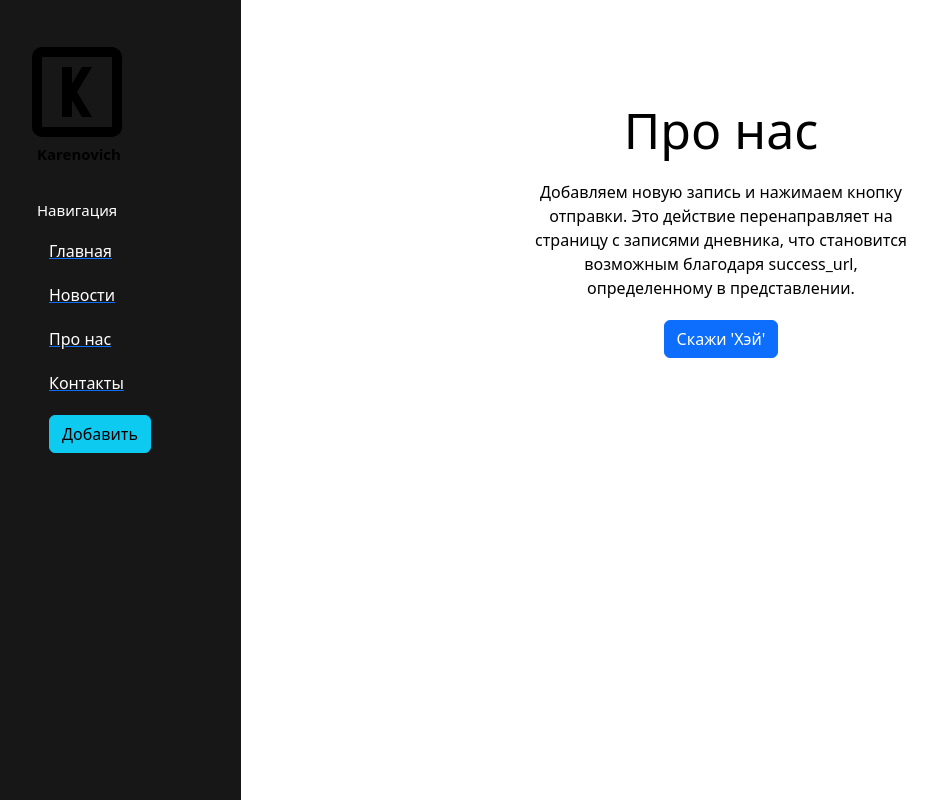
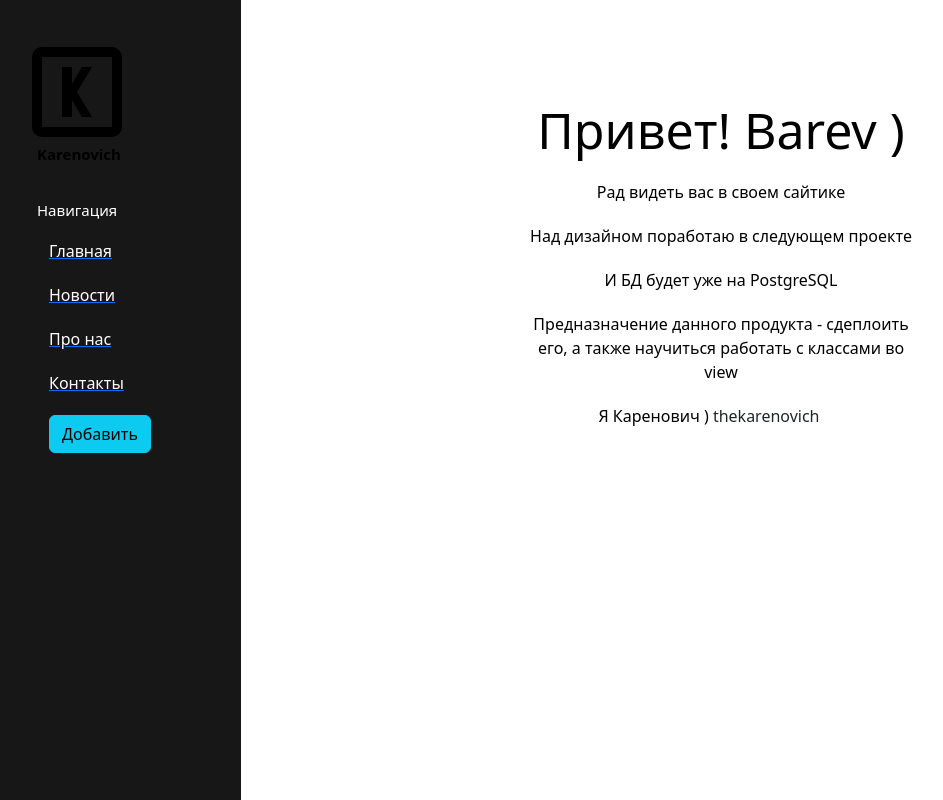
Before and after one commit to thekarenovich/web_psql, a Django app: page /about/ in a window 1280 px wide. Shown: the whole page, without its empty margins (15-958 px from the left). Run offline with Django 4.2, Linux system fonts and the light colour scheme.

Commit message:
Update about.html

```diff
--- a/erik/main/templates/main/about.html
+++ b/erik/main/templates/main/about.html
@@ -1,11 +1,16 @@
+{# Про нас #}
+
 {% extends 'main/base.html' %}
 
 {% block title %}Про нас{% endblock %}
 
 {% block content %}
     <div class="features">
-        <h1>Про нас</h1>
-        <p>Добавляем новую запись и нажимаем кнопку отправки. Это действие перенаправляет на страницу с записями дневника, что становится возможным благодаря success_url, определенному в представлении.</p>
-        <button class="btn btn-primary">Скажи 'Хэй'</button>
+        <h1>Привет! Barev )</h1>
+        <p>Рад видеть вас в своем сайтике</p>
+        <p>Над дизайном поработаю в следующем проекте</p>
+        <p>И БД будет уже на PostgreSQL</p>
+        <p>Предназначение данного продукта - сдеплоить его, а также научиться работать с классами во view</p>
+        <p>Я Каренович ) <a class="me-4 py-2 text-dark text-decoration-none" href="https://github.com/thekarenovich">thekarenovich</a> </p>
     </div>
 {% endblock %}
```
